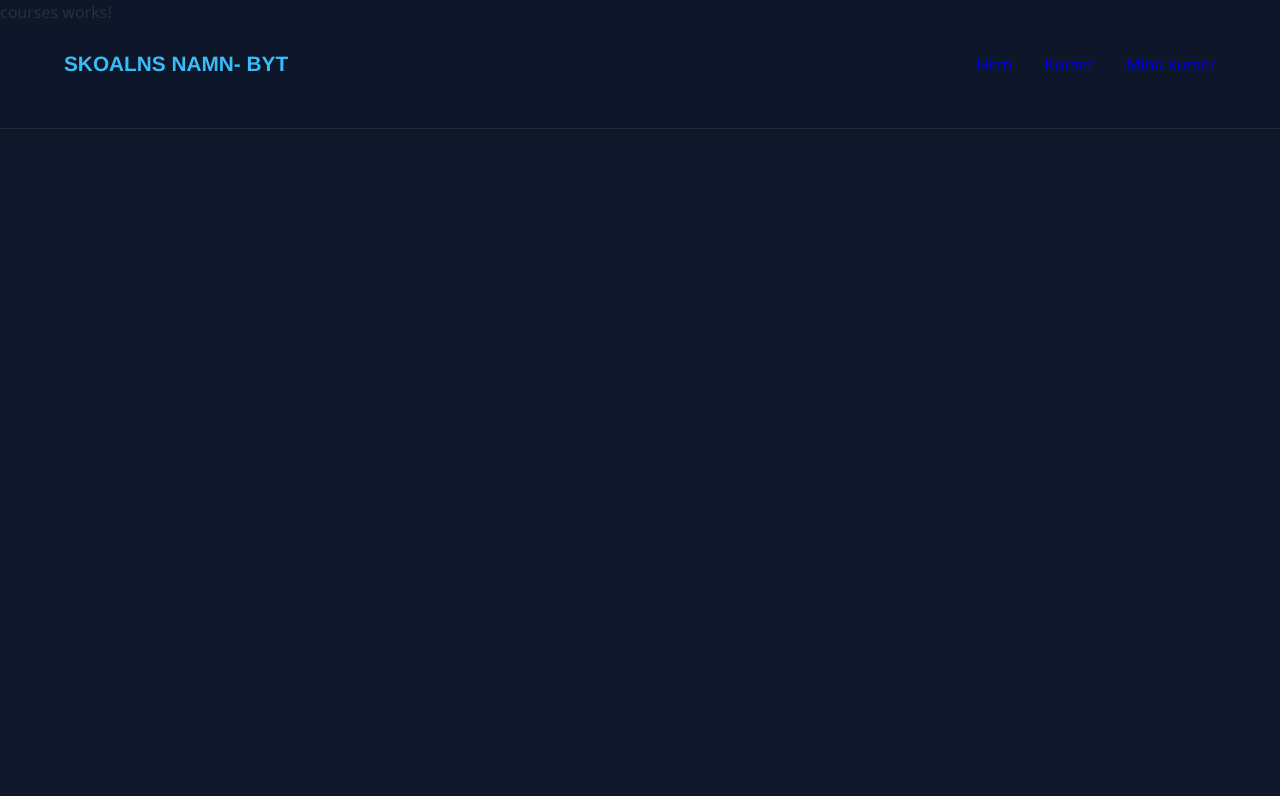
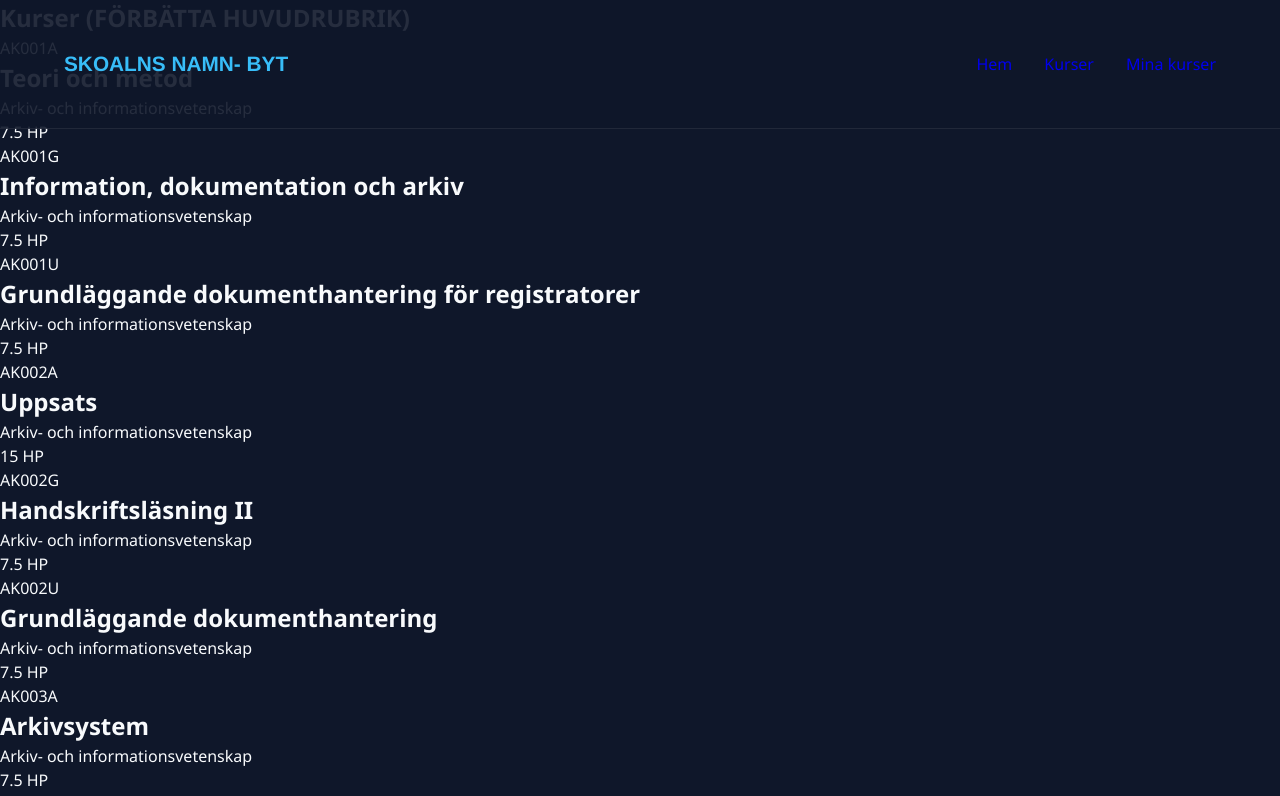
Before and after one commit to dannigiovanella/ts-project, an Angular app: page /courses in a window 1280 px wide. Shown: the top 796 px of the page. Built offline with nearby package versions, Linux system fonts and the light colour scheme.

Commit message:
Skapat html sida för visning av kurser med data hämtad från miun_courses

```diff
--- a/src/app/pages/courses/courses.html
+++ b/src/app/pages/courses/courses.html
@@ -1 +1,35 @@
-<p>courses works!</p>
+<!--Visning av kurser. Information hämtas från kurslista (miun_courses)-->
+<section class="courses-page">
+
+    <h1>Kurser (FÖRBÄTTA HUVUDRUBRIK)</h1>
+
+    <div class="course-list">
+
+        <!--Loopar igenom alla kurser-->
+        @for (course of courses(); track course.courseCode) {
+
+        <!--Kort innehållande kurskod, kursnamn, ämne och poäng-->
+        <article class="course-card">
+
+            <p class="course-code">
+                {{ course.courseCode }}
+            </p>
+
+            <h2>
+                {{ course.courseName }}
+            </h2>
+
+            <p>
+                {{ course.subject }}
+            </p>
+
+            <p>
+                {{ course.points }} HP
+            </p>
+
+        </article>
+        }
+
+    </div>
+
+</section>
```
